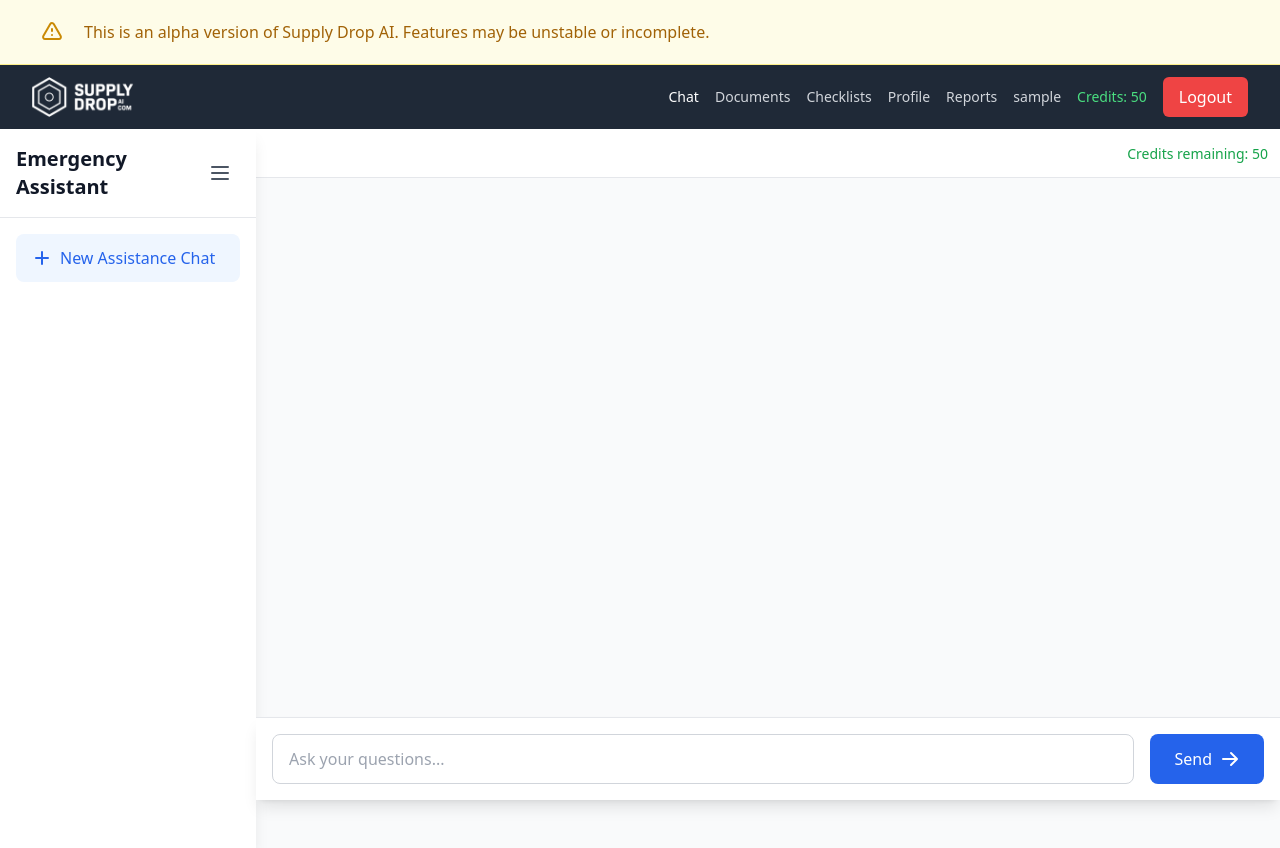
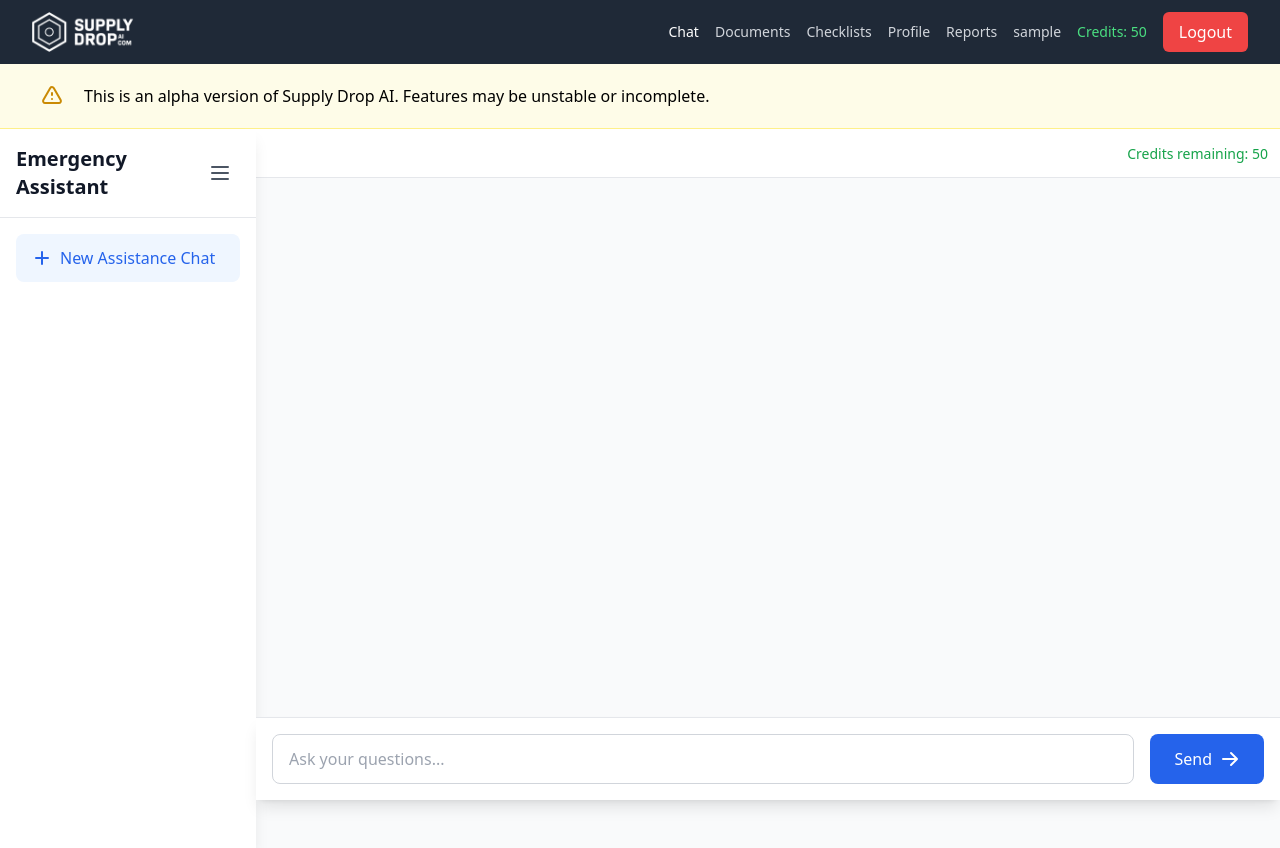
Before and after one commit to realityinspector/supply_drop_ai, a Flask app: page /chat in a window 1280 px wide. Shown: the top 848 px of the page. Run offline with Flask 3, Linux system fonts and the light colour scheme; the visitor is signed in with stand-in values (Sample User, id 1); data comes from the database, SQL or seed files in the repository; data that the repository does not hold is empty.

Commit message:
Agent query: Is the yellow alpha warning banner now appearing below the header with black text, while maintaining the yellow background and warning icon?

```diff
--- a/static/css/dist.css
+++ b/static/css/dist.css
@@ -1640,6 +1640,11 @@ video {
   letter-spacing: 0.05em;
 }
 
+.text-black {
+  --tw-text-opacity: 1;
+  color: rgb(0 0 0 / var(--tw-text-opacity, 1));
+}
+
 .text-blue-500 {
   --tw-text-opacity: 1;
   color: rgb(59 130 246 / var(--tw-text-opacity, 1));
@@ -1758,11 +1763,6 @@ video {
 .text-yellow-600 {
   --tw-text-opacity: 1;
   color: rgb(202 138 4 / var(--tw-text-opacity, 1));
-}
-
-.text-yellow-700 {
-  --tw-text-opacity: 1;
-  color: rgb(161 98 7 / var(--tw-text-opacity, 1));
 }
 
 .text-yellow-800 {
--- a/templates/base.html
+++ b/templates/base.html
@@ -7,6 +7,8 @@
     <link rel="stylesheet" href="{{ url_for('static', filename='css/dist.css') }}">
 </head>
 <body class="h-full flex flex-col bg-gray-100">
+    {% include '_header.html' %}
+
     <div class="bg-yellow-50 border-b border-yellow-200">
         <div class="max-w-7xl mx-auto py-3 px-3 sm:px-6 lg:px-8">
             <div class="flex items-center justify-between flex-wrap">
@@ -16,15 +18,13 @@
                             <path stroke-linecap="round" stroke-linejoin="round" stroke-width="2" d="M12 9v2m0 4h.01m-6.938 4h13.856c1.54 0 2.502-1.667 1.732-3L13.732 4c-.77-1.333-2.694-1.333-3.464 0L3.34 16c-.77 1.333.192 3 1.732 3z" />
                         </svg>
                     </span>
-                    <p class="ml-3 font-medium text-yellow-700">
+                    <p class="ml-3 font-medium text-black">
                         <span class="hidden md:inline">This is an alpha version of Supply Drop AI. Features may be unstable or incomplete.</span>
                     </p>
                 </div>
             </div>
         </div>
     </div>
-
-    {% include '_header.html' %}
 
     <main class="flex-grow">
         {% block content %}{% endblock %}
```
